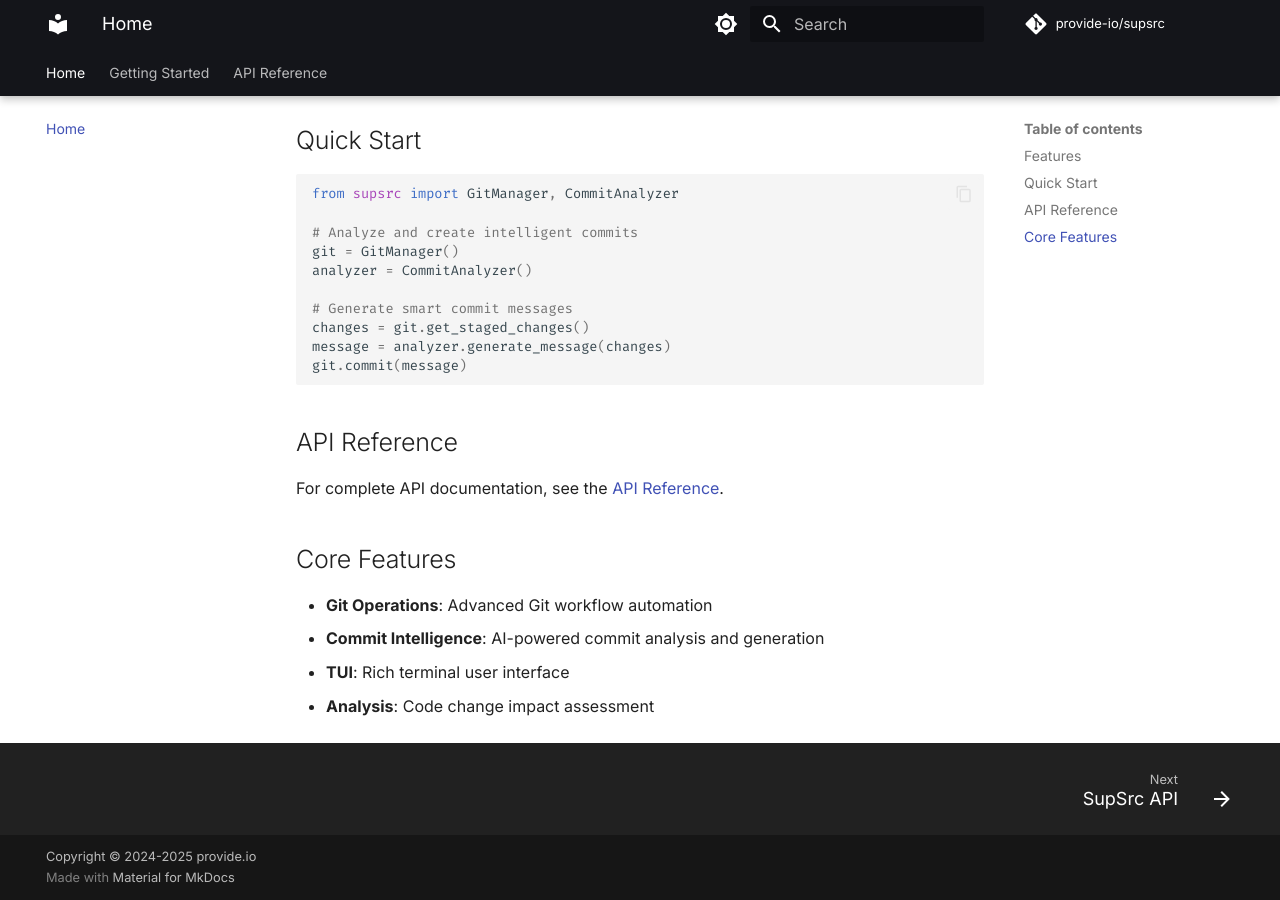
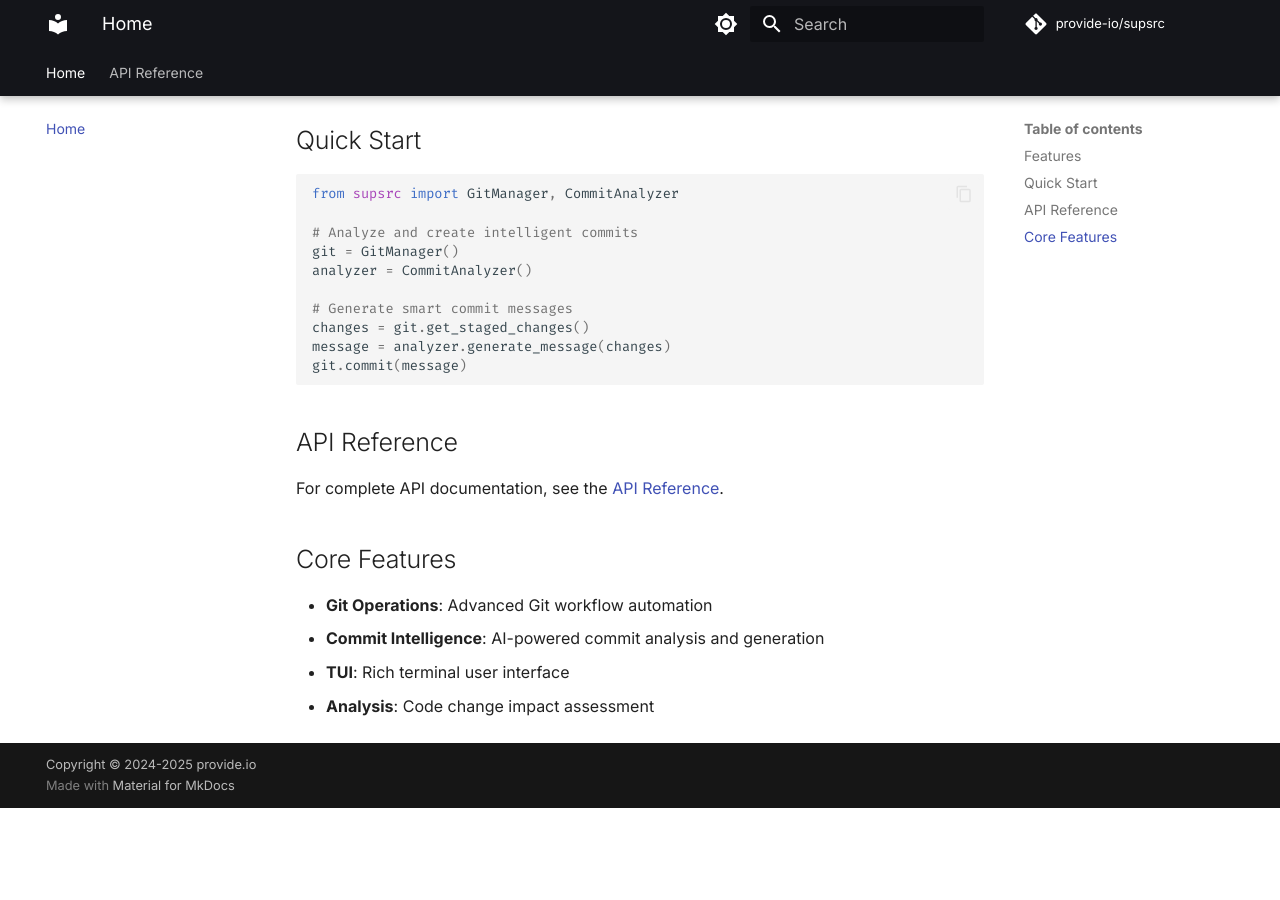
Before and after one commit to provide-io/supsrc, an MkDocs documentation site: the page built from docs/index.md, in a window 1280 px wide and 900 px high, scrolled down 522 px. Built offline with MkDocs 1.6.1 and Material for MkDocs 9.7.7, drawn with Linux system fonts in a browser that asks for light colours; comment, search, counter and statistics services are not loaded; after the commit the page ends 1330 px from its top, so only the background shows below that; some of the changed lines change nothing that is shown.

Commit message:
🔼⚙️ [skip ci] auto-commit

```diff
--- a/mkdocs.yml
+++ b/mkdocs.yml
@@ -94,8 +94,4 @@ markdown_extensions:
 
 nav:
   - Home: index.md
-  - Getting Started:
-    - Installation: getting-started/installation.md
-    - Quick Start: getting-started/quick-start.md
-  - API Reference:
-    - api/index.md
+  - API Reference: api/
```
